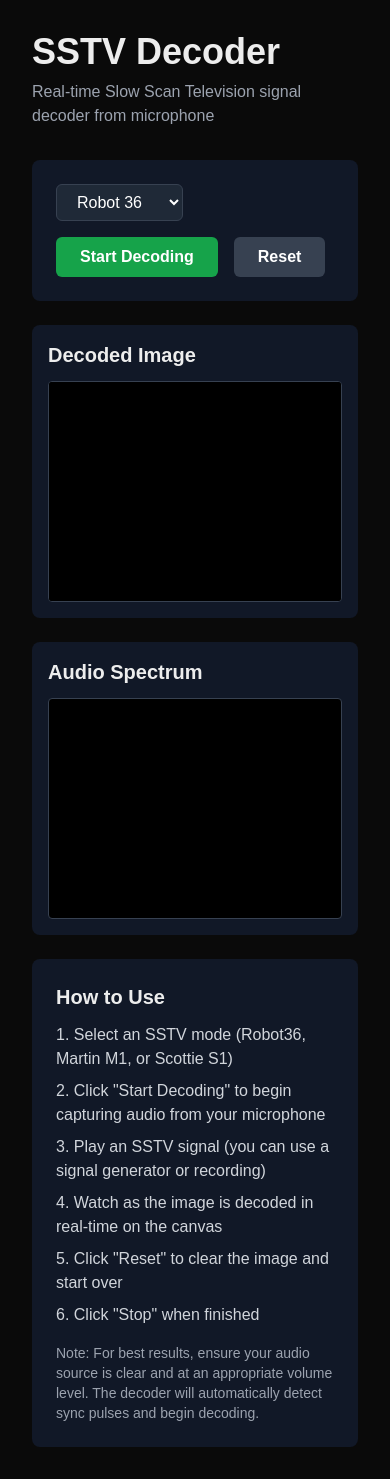
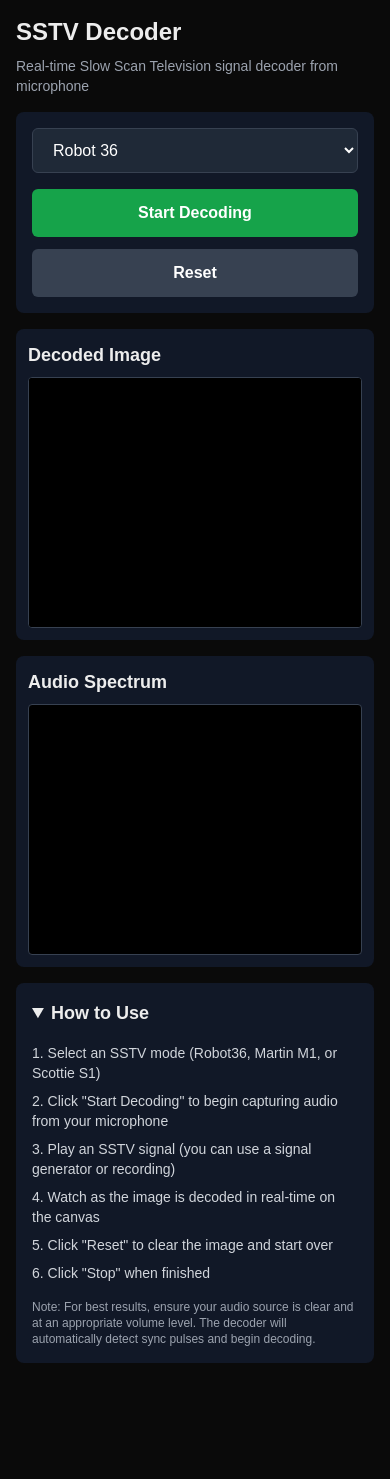
Before and after one commit to smolgroot/sstv-decoder, a Next.js app: page / in a window 390 px wide. After the commit the page ends 1379 px from the top, so only its background shows below. Built offline with nearby package versions, Linux system fonts and the light colour scheme.

Commit message:
feat: enhance SSTV decoder with viewport settings and improved UI responsiveness

```diff
--- a/src/app/layout.tsx
+++ b/src/app/layout.tsx
@@ -1,9 +1,16 @@
-import type { Metadata } from "next";
+import type { Metadata, Viewport } from "next";
 import "./globals.css";
 
 export const metadata: Metadata = {
   title: "SSTV Decoder",
   description: "Real-time SSTV signal decoder from microphone input",
+};
+
+export const viewport: Viewport = {
+  width: 'device-width',
+  initialScale: 1,
+  maximumScale: 5,
+  userScalable: true,
 };
 
 export default function RootLayout({
@@ -13,7 +20,7 @@
 }>) {
   return (
     <html lang="en">
-      <body>{children}</body>
+      <body className="antialiased">{children}</body>
     </html>
   );
 }
--- a/src/app/page.tsx
+++ b/src/app/page.tsx
@@ -2,10 +2,10 @@
 
 export default function Home() {
   return (
-    <main className="min-h-screen p-8">
+    <main className="min-h-screen p-4 sm:p-6 lg:p-8">
       <div className="max-w-6xl mx-auto">
-        <h1 className="text-4xl font-bold mb-2">SSTV Decoder</h1>
-        <p className="text-gray-400 mb-8">
+        <h1 className="text-2xl sm:text-3xl lg:text-4xl font-bold mb-2">SSTV Decoder</h1>
+        <p className="text-sm sm:text-base text-gray-400 mb-4 sm:mb-6 lg:mb-8">
           Real-time Slow Scan Television signal decoder from microphone
         </p>
         <SSTVDecoder />
--- a/src/components/SSTVDecoder.tsx
+++ b/src/components/SSTVDecoder.tsx
@@ -1,6 +1,6 @@
 'use client';
 
-import { useEffect, useRef, useState } from 'react';
+import { useEffect, useRef, useState, useCallback } from 'react';
 import { useAudioProcessor } from '@/hooks/useAudioProcessor';
 import { SSTV_MODES } from '@/lib/sstv/constants';
 import { DecoderState } from '@/lib/sstv/decoder';
@@ -22,7 +22,7 @@
   } = useAudioProcessor(selectedMode);
 
   // Draw spectrum visualization
-  const drawSpectrum = (canvas: HTMLCanvasElement) => {
+  const drawSpectrum = useCallback((canvas: HTMLCanvasElement) => {
     const analyser = getAnalyser();
     if (!analyser) return;
 
@@ -48,7 +48,7 @@
 
       x += barWidth;
     }
-  };
+  }, [getAnalyser]);
 
   // Update canvas with decoded image
   useEffect(() => {
@@ -172,15 +172,16 @@
   };
 
   return (
-    <div className="space-y-6">
+    <div className="space-y-4 sm:space-y-6">
       {/* Controls */}
-      <div className="bg-gray-900 rounded-lg p-6 space-y-4">
-        <div className="flex items-center gap-4 flex-wrap">
+      <div className="bg-gray-900 rounded-lg p-4 sm:p-6 space-y-4">
+        {/* Mode selector - full width on mobile */}
+        <div className="w-full">
           <select
             value={selectedMode}
             onChange={(e) => handleModeChange(e.target.value as keyof typeof SSTV_MODES)}
             disabled={state.isRecording}
-            className="bg-gray-800 text-white px-4 py-2 rounded-md border border-gray-700 focus:outline-none focus:ring-2 focus:ring-blue-500 disabled:opacity-50"
+            className="w-full bg-gray-800 text-white px-4 py-3 rounded-md border border-gray-700 focus:outline-none focus:ring-2 focus:ring-blue-500 disabled:opacity-50 text-base"
           >
             {Object.keys(SSTV_MODES).map((mode) => (
               <option key={mode} value={mode}>
@@ -188,19 +189,22 @@
               </option>
             ))}
           </select>
+        </div>
 
+        {/* Action buttons - full width on mobile, flex on larger screens */}
+        <div className="flex flex-col sm:flex-row gap-3 sm:gap-4">
           {!state.isRecording ? (
             <button
               onClick={handleStart}
               disabled={!state.isSupported}
-              className="bg-green-600 hover:bg-green-700 disabled:bg-gray-700 disabled:cursor-not-allowed text-white font-semibold px-6 py-2 rounded-md transition-colors"
+              className="w-full sm:flex-1 bg-green-600 hover:bg-green-700 active:bg-green-800 disabled:bg-gray-700 disabled:cursor-not-allowed text-white font-semibold px-6 py-3 rounded-md transition-colors text-base"
             >
               Start Decoding
             </button>
           ) : (
             <button
               onClick={handleStop}
-              className="bg-red-600 hover:bg-red-700 text-white font-semibold px-6 py-2 rounded-md transition-colors"
+              className="w-full sm:flex-1 bg-red-600 hover:bg-red-700 active:bg-red-800 text-white font-semibold px-6 py-3 rounded-md transition-colors text-base"
             >
               Stop
             </button>
@@ -209,46 +213,46 @@
           <button
             onClick={handleReset}
             disabled={!state.isRecording}
-            className="bg-blue-600 hover:bg-blue-700 disabled:bg-gray-700 disabled:cursor-not-allowed text-white font-semibold px-6 py-2 rounded-md transition-colors"
+            className="w-full sm:flex-1 bg-blue-600 hover:bg-blue-700 active:bg-blue-800 disabled:bg-gray-700 disabled:cursor-not-allowed text-white font-semibold px-6 py-3 rounded-md transition-colors text-base"
           >
             Reset
           </button>
         </div>
 
         {state.error && (
-          <div className="bg-red-900/50 border border-red-700 rounded-md p-3 text-red-200">
+          <div className="bg-red-900/50 border border-red-700 rounded-md p-3 text-red-200 text-sm sm:text-base">
             {state.error}
           </div>
         )}
 
         {!state.isSupported && (
-          <div className="bg-yellow-900/50 border border-yellow-700 rounded-md p-3 text-yellow-200">
+          <div className="bg-yellow-900/50 border border-yellow-700 rounded-md p-3 text-yellow-200 text-sm sm:text-base">
             Web Audio API is not supported in this browser
           </div>
         )}
 
         {/* Stats */}
         {state.stats && (
-          <div className="grid grid-cols-2 md:grid-cols-4 gap-4 text-sm">
-            <div>
-              <div className="text-gray-400">State</div>
-              <div className={`font-mono font-semibold ${getStateColor()}`}>
+          <div className="grid grid-cols-2 lg:grid-cols-4 gap-3 sm:gap-4 text-sm">
+            <div className="bg-gray-800/50 rounded-lg p-3">
+              <div className="text-gray-400 text-xs sm:text-sm mb-1">State</div>
+              <div className={`font-mono font-semibold text-sm sm:text-base ${getStateColor()}`}>
                 {state.stats.state}
               </div>
             </div>
-            <div>
-              <div className="text-gray-400">Mode</div>
-              <div className="font-mono font-semibold">{state.stats.mode}</div>
+            <div className="bg-gray-800/50 rounded-lg p-3">
+              <div className="text-gray-400 text-xs sm:text-sm mb-1">Mode</div>
+              <div className="font-mono font-semibold text-sm sm:text-base truncate">{state.stats.mode}</div>
             </div>
-            <div>
-              <div className="text-gray-400">Line</div>
-              <div className="font-mono font-semibold">
+            <div className="bg-gray-800/50 rounded-lg p-3">
+              <div className="text-gray-400 text-xs sm:text-sm mb-1">Line</div>
+              <div className="font-mono font-semibold text-sm sm:text-base">
                 {state.stats.currentLine} / {state.stats.totalLines}
               </div>
             </div>
-            <div>
-              <div className="text-gray-400">Frequency</div>
-              <div className="font-mono font-semibold">{state.stats.frequency} Hz</div>
+            <div className="bg-gray-800/50 rounded-lg p-3">
+              <div className="text-gray-400 text-xs sm:text-sm mb-1">Frequency</div>
+              <div className="font-mono font-semibold text-sm sm:text-base">{state.stats.frequency} Hz</div>
             </div>
           </div>
         )}
@@ -264,35 +268,38 @@
         )}
       </div>
 
-      {/* Canvas Display */}
-      <div className="grid md:grid-cols-2 gap-6">
-        {/* Decoded Image */}
-        <div className="bg-gray-900 rounded-lg p-4">
-          <h2 className="text-xl font-semibold mb-3">Decoded Image</h2>
+      {/* Canvas Display - prioritize decoded image on mobile */}
+      <div className="space-y-4 lg:space-y-0 lg:grid lg:grid-cols-2 lg:gap-6">
+        {/* Decoded Image - main focus */}
+        <div className="bg-gray-900 rounded-lg p-3 sm:p-4">
+          <h2 className="text-lg sm:text-xl font-semibold mb-2 sm:mb-3">Decoded Image</h2>
           <canvas
             ref={canvasRef}
             width={640}
             height={480}
-            className="w-full border border-gray-700 rounded bg-black"
+            className="w-full border border-gray-700 rounded bg-black touch-manipulation"
           />
         </div>
 
-        {/* Audio Spectrum */}
-        <div className="bg-gray-900 rounded-lg p-4">
-          <h2 className="text-xl font-semibold mb-3">Audio Spectrum</h2>
+        {/* Audio Spectrum - collapsible on mobile */}
+        <div className="bg-gray-900 rounded-lg p-3 sm:p-4">
+          <h2 className="text-lg sm:text-xl font-semibold mb-2 sm:mb-3">Audio Spectrum</h2>
           <canvas
             ref={spectrumCanvasRef}
             width={640}
             height={480}
-            className="w-full border border-gray-700 rounded bg-black"
+            className="w-full border border-gray-700 rounded bg-black touch-manipulation"
           />
         </div>
       </div>
 
-      {/* Info */}
-      <div className="bg-gray-900 rounded-lg p-6">
-        <h2 className="text-xl font-semibold mb-3">How to Use</h2>
-        <ol className="list-decimal list-inside space-y-2 text-gray-300">
+      {/* Info - collapsible on mobile */}
+      <details className="bg-gray-900 rounded-lg" open>
+        <summary className="cursor-pointer p-4 sm:p-6 font-semibold text-lg sm:text-xl hover:bg-gray-800/50 rounded-lg transition-colors select-none">
+          How to Use
+        </summary>
+        <div className="px-4 pb-4 sm:px-6 sm:pb-6">
+          <ol className="list-decimal list-inside space-y-2 text-sm sm:text-base text-gray-300">
             <li>Select an SSTV mode (Robot36, Martin M1, or Scottie S1)</li>
             <li>Click &quot;Start Decoding&quot; to begin capturing audio from your microphone</li>
             <li>Play an SSTV signal (you can use a signal generator or recording)</li>
@@ -300,11 +307,12 @@
             <li>Click &quot;Reset&quot; to clear the image and start over</li>
             <li>Click &quot;Stop&quot; when finished</li>
           </ol>
-        <p className="mt-4 text-sm text-gray-400">
+          <p className="mt-4 text-xs sm:text-sm text-gray-400">
             Note: For best results, ensure your audio source is clear and at an appropriate volume level.
             The decoder will automatically detect sync pulses and begin decoding.
           </p>
         </div>
+      </details>
     </div>
   );
 }
--- a/src/lib/sstv/decoder.ts
+++ b/src/lib/sstv/decoder.ts
@@ -182,15 +182,22 @@
     // Calculate total samples for one color + separator
     const samplesPerColorBlock = this.colorSamplesPerLine + separatorSamples;
 
+    // Total valid data region (all colors + all separators except the last one)
+    const totalDataSamples = (this.colorSamplesPerLine * this.mode.colorOrder.length) +
+                             (separatorSamples * (this.mode.colorOrder.length - 1));
+
+    // If we're beyond all valid data for this line, skip
+    if (dataPosition >= totalDataSamples) {
+      return;
+    }
+
     // Determine which color block we're in (0, 1, or 2)
     const colorBlockIndex = Math.floor(dataPosition / samplesPerColorBlock);
 
     if (colorBlockIndex >= this.mode.colorOrder.length) {
       // Beyond all color data for this line
       return;
-    }
-
-    // Position within this color block
+    }    // Position within this color block
     const positionInBlock = dataPosition % samplesPerColorBlock;
 
     // Skip separator pulse - only process if we're in the actual color scan time
```
Also changed, not shown: src/hooks/useAudioProcessor.ts (line endings or trailing spaces), src/lib/sstv/dsp.ts (line endings or trailing spaces). Lines whose indentation alone changed are shown as unchanged.
